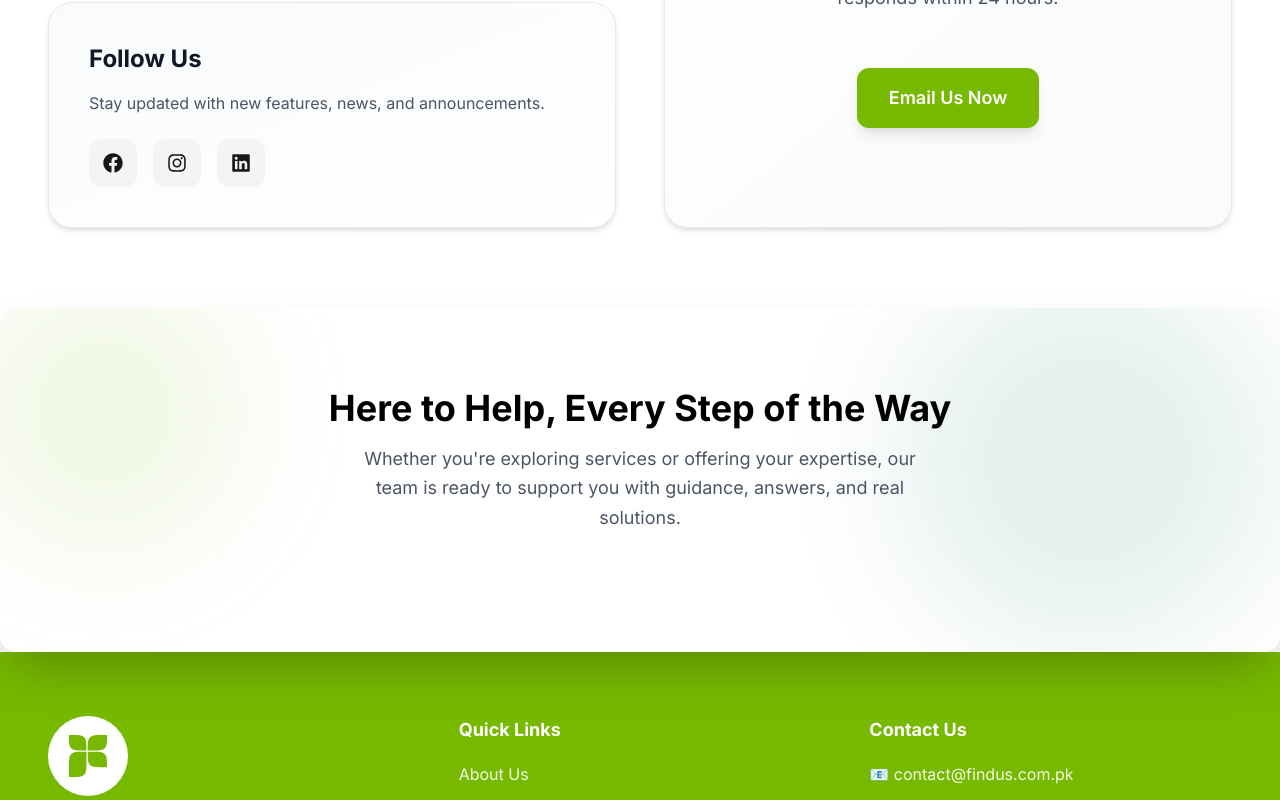
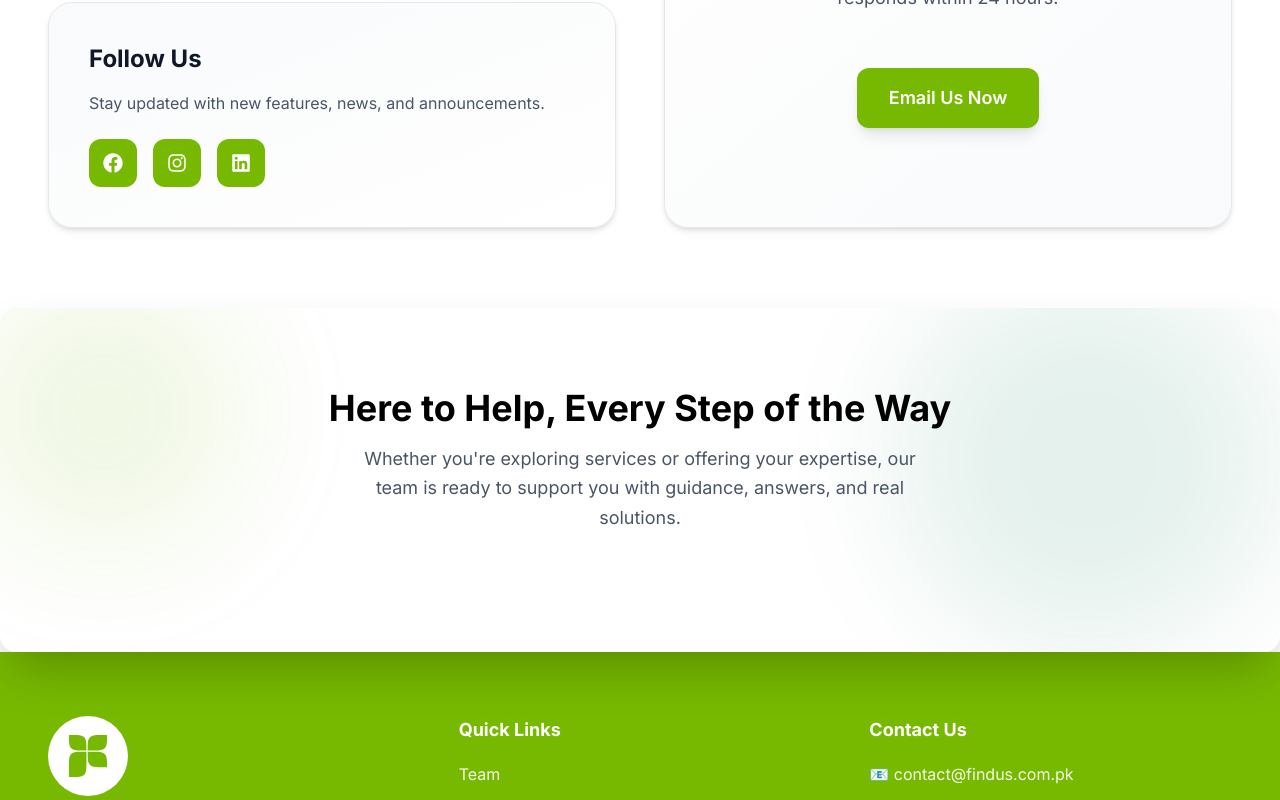
Before and after one commit to kamranBaloch1/findus-website, a Next.js app: page /contact-us in a window 1280 px wide. Shown: the part 720-1520 px from the top of the page. Built offline with nearby package versions, Linux system fonts and the light colour scheme.

Commit message:
updated the code

```diff
--- a/app/contact-us/page.jsx
+++ b/app/contact-us/page.jsx
@@ -88,10 +88,10 @@ export default function ContactPage() {
 
               <div className="flex items-center gap-4">
                 <Link
-                 href=""
+                 href="https://www.facebook.com/share/1JjgKzMbyK/"
                   target="_blank"
                   rel="noopener noreferrer"
-                  className="w-12 h-12 bg-gray-100 rounded-xl flex items-center justify-center hover:bg-[#77B900] hover:text-white transition"
+                  className="w-12 h-12 rounded-xl flex items-center justify-center bg-[#77B900] text-white "
                 >
                   <FaFacebook className="w-5 h-5" />
                 </Link>
@@ -99,7 +99,7 @@ export default function ContactPage() {
                 href=""
                   target="_blank"
                   rel="noopener noreferrer"
-                  className="w-12 h-12 bg-gray-100 rounded-xl flex items-center justify-center hover:bg-[#77B900] hover:text-white transition"
+                className="w-12 h-12 rounded-xl flex items-center justify-center bg-[#77B900] text-white "
                 >
                   <FaInstagram className="w-5 h-5" />
                 </Link>
@@ -107,7 +107,7 @@ export default function ContactPage() {
                   href="https://www.linkedin.com/company/finduspk/about/"
                   target="_blank"
                   rel="noopener noreferrer"
-                  className="w-12 h-12 bg-gray-100 rounded-xl flex items-center justify-center hover:bg-[#77B900] hover:text-white transition"
+                 className="w-12 h-12 rounded-xl flex items-center justify-center bg-[#77B900] text-white "
                 >
                   <FaLinkedin className="w-5 h-5" />
                 </Link>
--- a/components/Footer.jsx
+++ b/components/Footer.jsx
@@ -27,7 +27,7 @@ export default function Footer() {
 
           <div className="flex gap-3 sm:gap-4 mt-1 sm:mt-2">
             <Link
-              href="#"
+              href="https://www.facebook.com/share/1JjgKzMbyK/"
               className="w-9 h-9 sm:w-10 sm:h-10 flex items-center justify-center rounded-full bg-white/10 hover:bg-white/20 transition-all duration-300 hover:scale-110"
               aria-label="Facebook"
               target="_blank"
@@ -60,12 +60,7 @@ export default function Footer() {
         {/* Quick Links */}
         <div className="flex flex-col gap-2 sm:gap-2.5">
           <h3 className="font-bold text-base sm:text-lg mb-1 sm:mb-2 text-white">Quick Links</h3>
-          <Link
-            href="/about-us"
-            className="text-white/90 hover:text-white hover:translate-x-1 transition-all duration-200 text-sm sm:text-base"
-          >
-            About Us
-          </Link>
+
           <Link
             href="/team"
             className="text-white/90 hover:text-white hover:translate-x-1 transition-all duration-200 text-sm sm:text-base"
```
